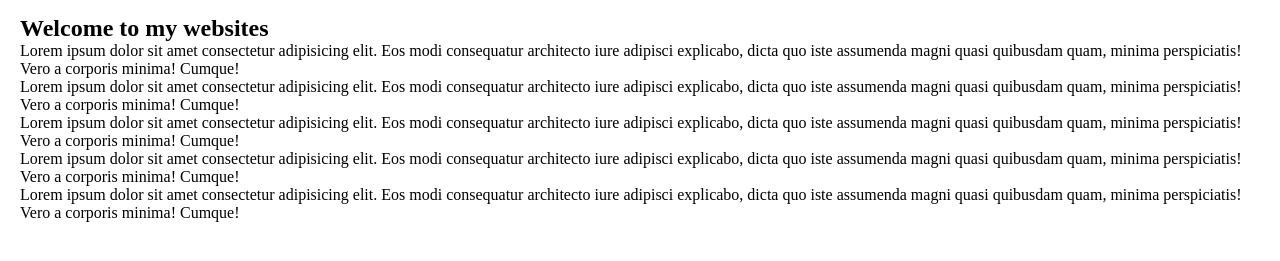
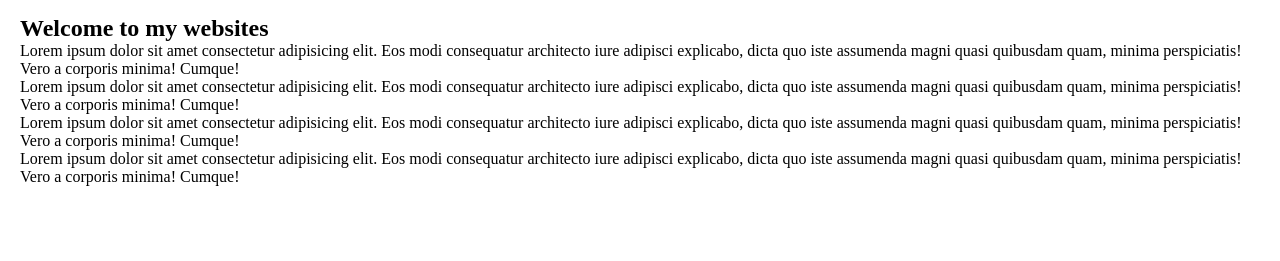
Before and after one commit to PrinceKumarCodes/Css_With_Project, a plain HTML site: page Website Part/Home_Page/index.html in a window 1280 px wide. Shown: the part 65-326 px from the top of the page. Drawn offline with Linux system fonts and the light colour scheme.

Commit message:
Update index.html

```diff
--- a/Website Part/Home_Page/index.html
+++ b/Website Part/Home_Page/index.html
@@ -45,10 +45,6 @@
             explicabo,
             dicta quo iste assumenda magni quasi quibusdam quam, minima perspiciatis! Vero a corporis minima! Cumque!
         </p>
-        <p>Lorem ipsum dolor sit amet consectetur adipisicing elit. Eos modi consequatur architecto iure adipisci
-            explicabo,
-            dicta quo iste assumenda magni quasi quibusdam quam, minima perspiciatis! Vero a corporis minima! Cumque!
-        </p>
     </main>
     <script src="script.js"></script>
 </body>
```
